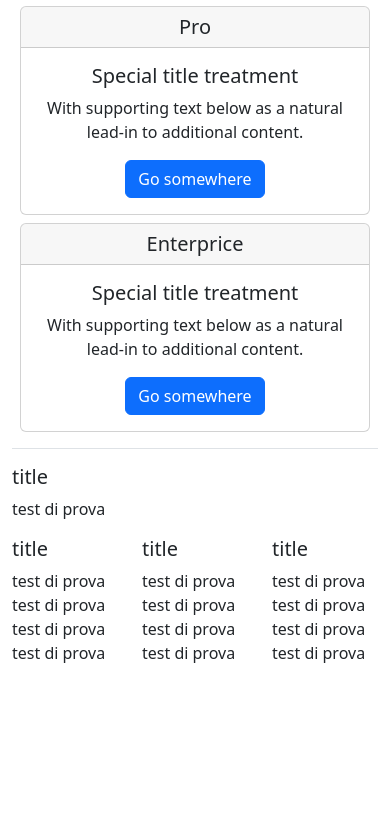
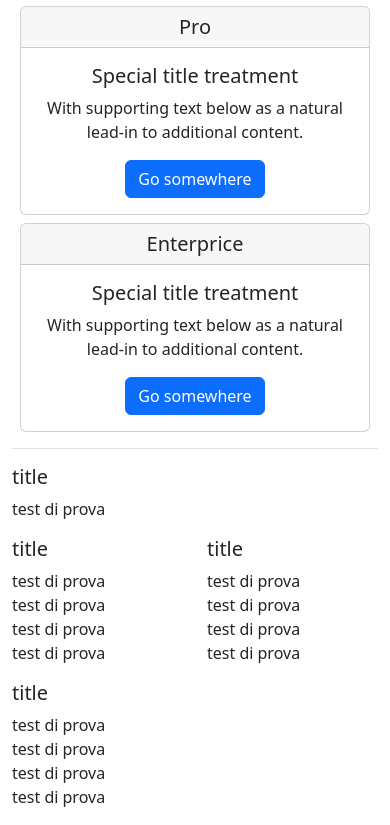
Before and after one commit to rosapl92/Bootstrap-via-NPM, a website: page index.html in a window 390 px wide. Shown: the part 489-1314 px from the top of the page. Before the commit the page ends 1170 px from the top, so only its background shows below. Drawn offline with nearby package versions, Linux system fonts and the light colour scheme; files that its build step writes are made by us from their sources.

Commit message:
bootstrap-via-npm

```diff
--- a/index.html
+++ b/index.html
@@ -55,7 +55,7 @@
                 <li>test di prova</li>
             </ul>
         </div>
-        <div class="col">
+        <div class="col-6 col-md-3">
             <h5>title</h5>
             <ul class="list-unstyled">
                 <li>test di prova</li>
@@ -64,7 +64,7 @@
                 <li>test di prova</li>
             </ul>
         </div>
-        <div class="col">
+        <div class="col-6 col-md-3">
             <h5>title</h5>
             <ul class="list-unstyled">
                 <li>test di prova</li>
@@ -73,7 +73,7 @@
                 <li>test di prova</li>
             </ul>
         </div>
-        <div class="col">
+        <div class="col-12 col-md-3">
             <h5>title</h5>
             <ul class="list-unstyled">
                 <li>test di prova</li>
```
